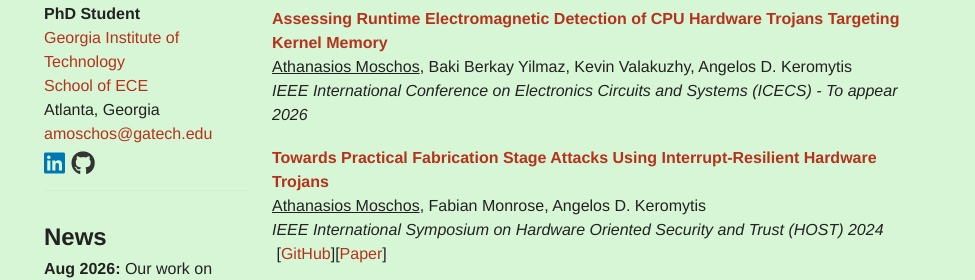
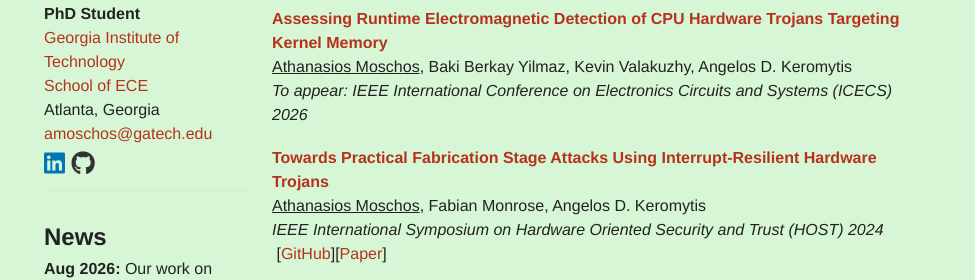
Before and after one commit to 0ena/0ena.github.io, a Jekyll site: the page built from index.md, in a window 1280 px wide. Shown: the part 326-606 px from the top of the page, without its empty margins (152-1127 px from the left). Built offline with Jekyll 4.4.1, drawn with Linux system fonts in a browser that asks for light colours; nearby versions of some CDN libraries.

Commit message:
Update conference title formatting in research.yml

```diff
--- a/_data/research.yml
+++ b/_data/research.yml
@@ -1,7 +1,7 @@
 pubs:
     - title:   "Assessing Runtime Electromagnetic Detection of CPU Hardware Trojans Targeting Kernel Memory"
       author:  '<span style="text-decoration: underline">Athanasios Moschos</span>, Baki Berkay Yilmaz, Kevin Valakuzhy, Angelos D. Keromytis'
-      conference: "IEEE International Conference on Electronics Circuits and Systems (ICECS) - To appear"
+      conference: '<span style="font-style: italic;">To appear:</span> IEEE International Conference on Electronics Circuits and Systems (ICECS)'
       year:    "2026"
       selected: true
 
```
